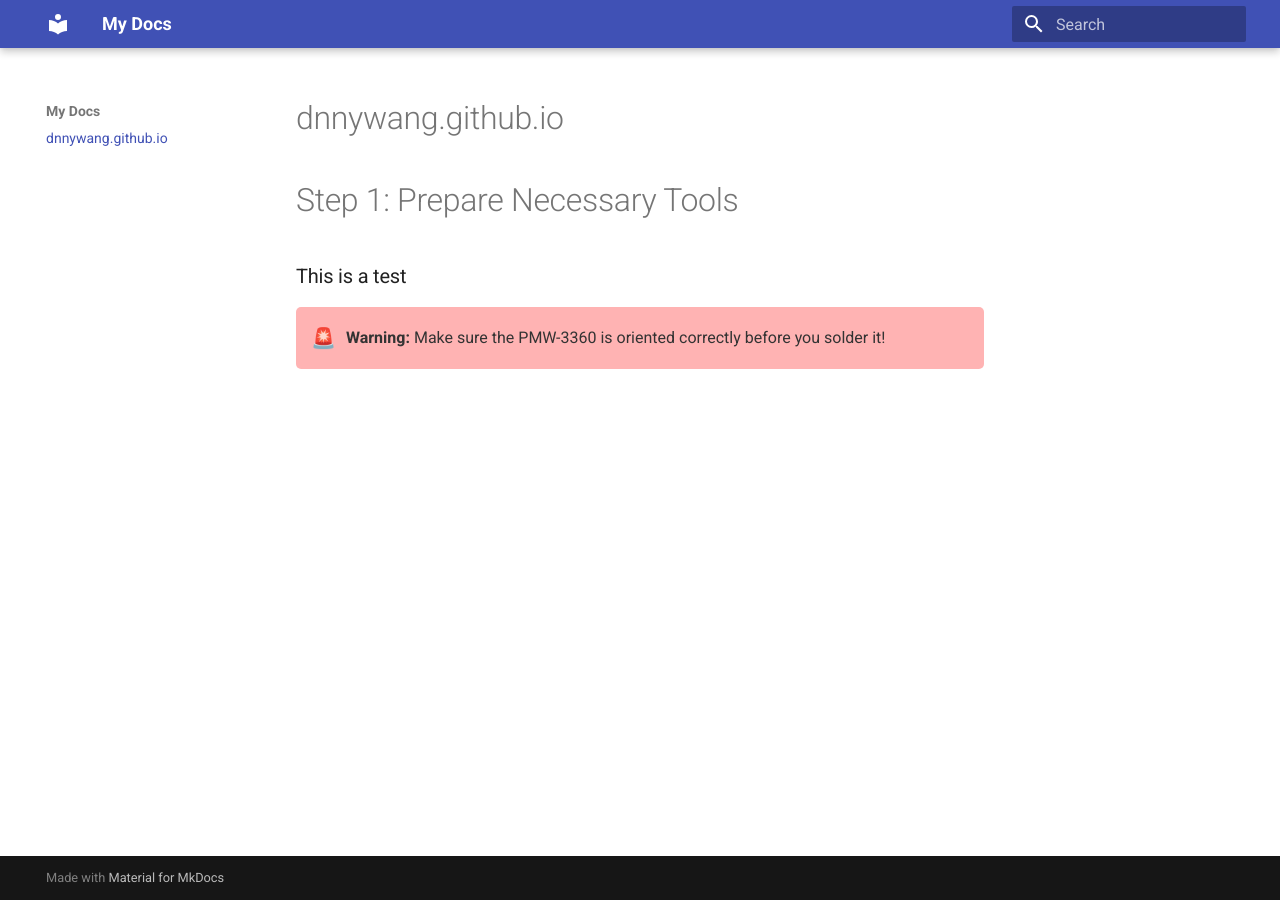
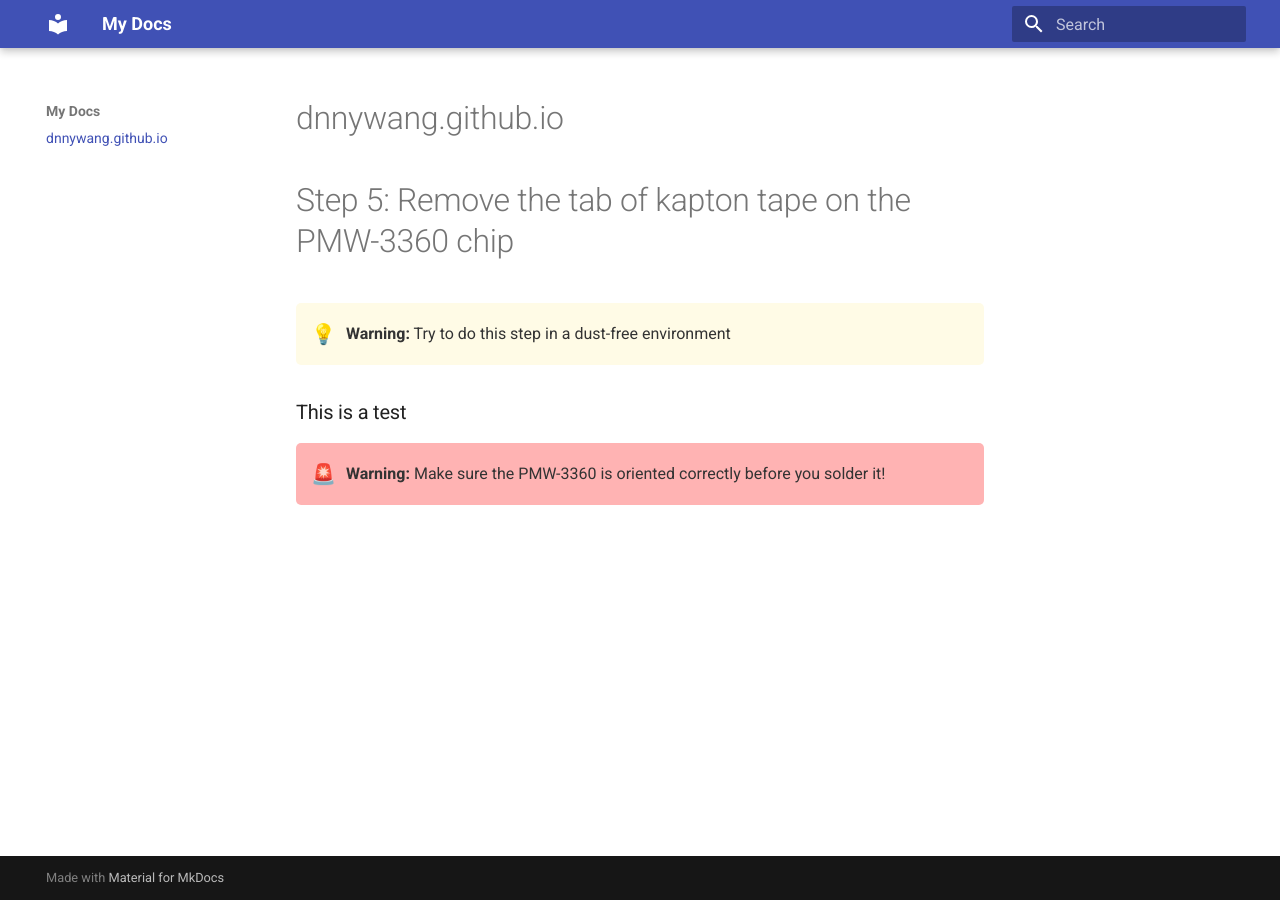
Before and after one commit to dnnywang/dnnywang.github.io, an MkDocs documentation site: the page built from docs/index.md, in a window 1280 px wide. Built offline with MkDocs 1.6.1 and Material for MkDocs 9.7.7, drawn with Linux system fonts in a browser that asks for light colours.

Commit message:
Update index.md
added lightbulb

```diff
--- a/docs/index.md
+++ b/docs/index.md
@@ -1,6 +1,12 @@
 # dnnywang.github.io
 
-# Step 1: Prepare Necessary Tools
+# Step 5: Remove the tab of kapton tape on the PMW-3360 chip
+<div style="background-color: #fffbe6; color: #333; padding: 15px; border-radius: 5px; margin-bottom: 10px; display: flex; align-items: center;">
+  <span style="font-size: 20px; margin-right: 10px;">💡</span>
+  <div>
+    <strong>Warning:</strong> Try to do this step in a dust-free environment
+  </div>
+</div>
 
 ### This is a test
 
```
